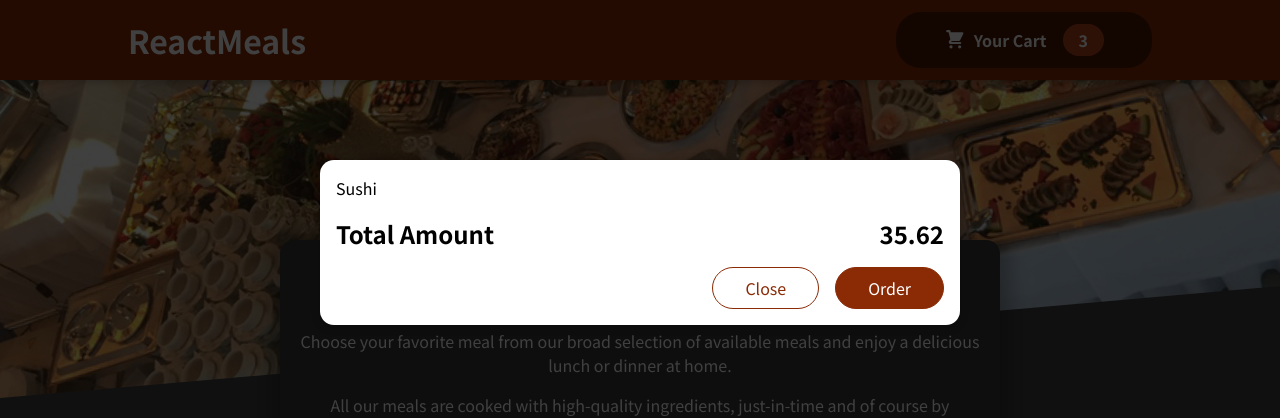
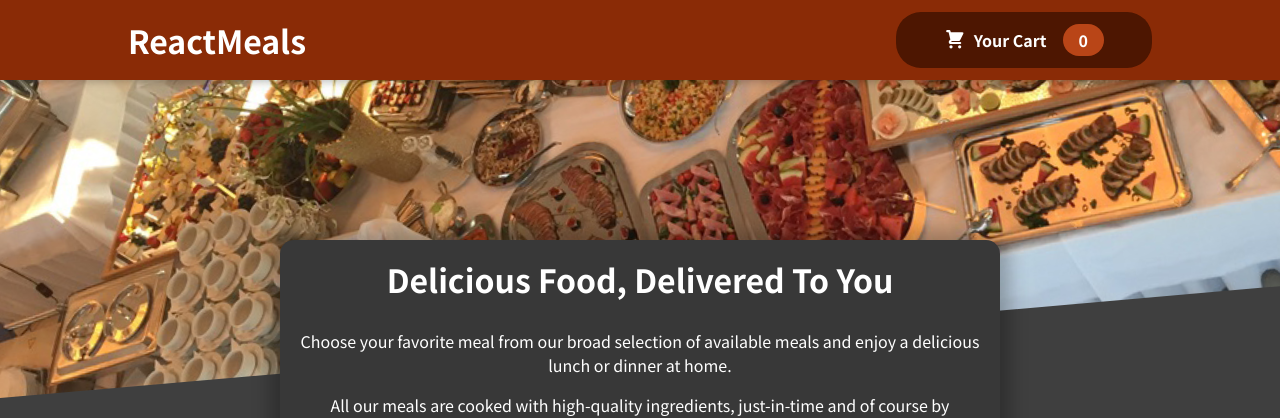
Before and after one commit to EricL81/React-Food-Order-App, a React (Create React App) app: page / in a window 1280 px wide. Shown: the top 418 px of the page. Built offline with nearby package versions, Linux system fonts and the light colour scheme.

Commit message:
Added CartContext + CartReducer

```diff
--- a/src/App.js
+++ b/src/App.js
@@ -1,17 +1,28 @@
-import React, { Fragment } from "react";
+import React, { useState } from "react";
 import Header from "./components/Layout/Header";
 import Meals from "./components/Meals/Meals";
 import Cart from "./components/Cart/Cart";
+import CartProvider from "./store/CartProvider";
 
 function App() {
+	const [cartIsShown, setCartIsShown] = useState(false);
+
+	const showCartHandler = () => {
+		setCartIsShown(true);
+	};
+
+	const hideCartHandler = () => {
+		setCartIsShown(false);
+	};
+
 	return (
-		<Fragment>
-			<Cart />
-			<Header />
+		<CartProvider>
+			{cartIsShown && <Cart onClose={hideCartHandler} />}
+			<Header onShowCart={showCartHandler} />
 			<main>
 				<Meals />
 			</main>
-		</Fragment>
+		</CartProvider>
 	);
 }
 
--- a/src/components/Cart/Cart.js
+++ b/src/components/Cart/Cart.js
@@ -12,14 +12,16 @@
 	);
 
 	return (
-		<Modal>
+		<Modal onClose={props.onClose}>
 			{cartItems}
 			<div className={classes.total}>
 				<span>Total Amount</span>
 				<span>35.62</span>
 			</div>
 			<div className={classes.actions}>
-				<button className={classes["button--alt"]}>Close</button>
+				<button className={classes["button--alt"]} onClick={props.onClose}>
+					Close
+				</button>
 				<button className={classes.button}>Order</button>
 			</div>
 		</Modal>
--- a/src/components/Layout/Header.js
+++ b/src/components/Layout/Header.js
@@ -9,7 +9,7 @@
 		<Fragment>
 			<header className={classes.header}>
 				<h1>ReactMeals</h1>
-				<HeaderCartButton />
+				<HeaderCartButton onClick={props.onShowCart} />
 			</header>
 			<div className={classes["main-image"]}>
 				<img src={mealsImage} alt="A table full of delicious food !" />
--- a/src/components/Layout/HeaderCartButton.js
+++ b/src/components/Layout/HeaderCartButton.js
@@ -1,14 +1,22 @@
+import { useContext } from "react";
+
 import CartIcon from "../Cart/CartIcon";
-import classes from "./HearderCartButton.module.css";
+import CartContext from "../../store/cart-context";
+import classes from "./HeaderCartButton.module.css";
 
 const HeaderCartButton = (props) => {
+	const cartCtx = useContext(CartContext);
+
+	const numberOfCartItems = cartCtx.items.reduce((curNumber, item) => {
+		return curNumber + item.amount;
+	}, 0);
 	return (
-		<button className={classes.button}>
+		<button className={classes.button} onClick={props.onClick}>
 			<span className={classes.icon}>
 				<CartIcon />
 			</span>
 			<span>Your Cart</span>
-			<span className={classes.badge}>3</span>
+			<span className={classes.badge}>{numberOfCartItems}</span>
 		</button>
 	);
 };
--- a/src/components/UI/Modal.js
+++ b/src/components/UI/Modal.js
@@ -3,7 +3,7 @@
 import classes from "./Modal.module.css";
 
 const Backdrop = (props) => {
-	return <div className={classes.backdrop} />;
+	return <div className={classes.backdrop} onClick={props.onClose} />;
 };
 
 const ModalOverlay = (props) => {
@@ -19,7 +19,7 @@
 const Modal = (props) => {
 	return (
 		<Fragment>
-			{ReactDOM.createPortal(<Backdrop />, portalElement)}
+			{ReactDOM.createPortal(<Backdrop onClose={props.onClose} />, portalElement)}
 			{ReactDOM.createPortal(<ModalOverlay>{props.children}</ModalOverlay>, portalElement)}
 		</Fragment>
 	);
--- /dev/null
+++ b/src/store/CartProvider.js
@@ -0,0 +1,43 @@
+import { useReducer } from "react";
+
+import CartContext from "./cart-context";
+
+const defaultCartState = {
+	items: [],
+	totalAmount: 0,
+};
+
+const cartReducer = (state, action) => {
+	if (action.type === "ADD") {
+		const updatedItems = state.items.concat(action.item);
+		const updatedTotalAmount = state.totalAmount + action.item.price * action.item.amount;
+		return {
+			items: updatedItems,
+			totalAmount: updatedTotalAmount,
+		};
+	}
+	return defaultCartState;
+};
+
+const CartProvider = (props) => {
+	const [cartState, dispatchCartAction] = useReducer(cartReducer, defaultCartState);
+
+	const addItemToCartHandler = (item) => {
+		dispatchCartAction({ type: "ADD", item: item });
+	};
+
+	const removeItemFromCartHandler = (id) => {
+		dispatchCartAction({ type: "REMOVE", id: id });
+	};
+
+	const cartContext = {
+		items: cartState.items,
+		totalAmount: cartState.totalAmount,
+		addItem: addItemToCartHandler,
+		removeItem: removeItemFromCartHandler,
+	};
+
+	return <CartContext.Provider value={cartContext}>{props.children}</CartContext.Provider>;
+};
+
+export default CartProvider;
--- /dev/null
+++ b/src/store/cart-context.js
@@ -0,0 +1,10 @@
+import React from "react";
+
+const CartContext = React.createContext({
+	items: [],
+	totalAmount: 0,
+	addItem: (item) => {},
+	removeItem: (id) => {},
+});
+
+export default CartContext;
```
Also changed, not shown: src/components/Layout/HeaderCartButton.module.css (renamed from src/components/Layout/HearderCartButton.module.css), 1 other file (tests, documents, lock files or other folders).
